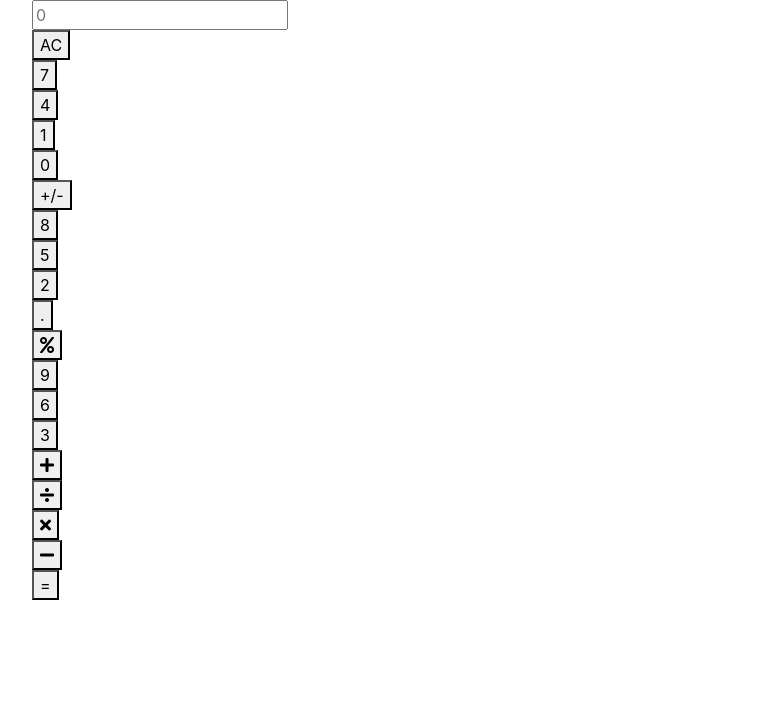
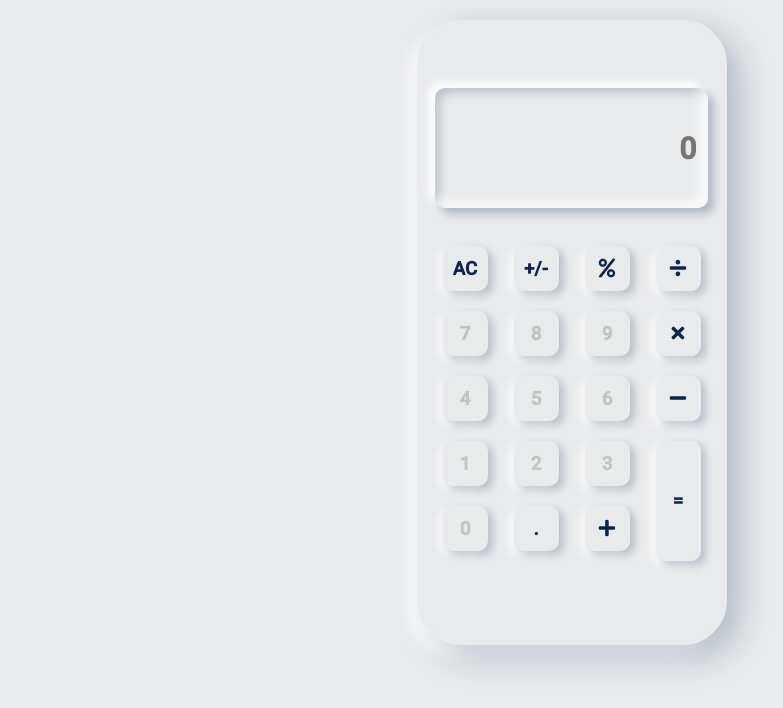
Before and after one commit to sofiSerrano/Calculator, a plain HTML site: page index.html in a window 1280 px wide. Shown: the whole page, without its empty margins (68-851 px from the left). Drawn offline with nearby package versions, Linux system fonts and the light colour scheme.

Commit message:
the css calculator is done

```diff
--- /dev/null
+++ b/css/index.css
@@ -0,0 +1,158 @@
+@import url('https://fonts.googleapis.com/css2?family=Roboto:wght@300;400;500&display=swap');
+*
+{
+	margin: 0;
+	padding: 0;
+	font-family: 'Roboto', sans-serif;
+}
+body
+{
+    background: #e8eaec;
+}
+.box
+{
+    margin-top: 20px;
+}
+.box .screen
+{
+    width: 42%;
+    height: 625px;
+    background: #e8eaec;
+    box-shadow:
+    12px 12px 32px rgba(13,39,80,0.25),
+    -10px 10px 15px #fff;
+    margin: 0 auto;
+    border: 8px solid #e8eaec;
+    min-width: 310px;
+    max-width: 310px;
+    border-radius: 44px;
+}
+.screen .notch
+{
+    width: 159px;
+    height: 30px;
+    margin: 0px auto;
+    background: #e8eaece1;
+    border-bottom-right-radius: 15px;
+    border-bottom-left-radius:15px ;
+}
+
+
+.area
+{
+    min-width: 50% !important;
+    width: 93% !important;
+    min-height: 120px !important;
+    margin-left: -5px;
+    margin-top: 60px;
+    font-size: 30px !important;
+    text-align: center;
+    text-align: right;
+    overflow: scroll;
+    outline: none;
+    border: none;
+    font-weight: bold;
+    color: #0b254e;
+    background: #e8eaec;
+    border-radius: 10px;
+    padding: 12px;
+    box-shadow:
+    6px 6px 8px rgba(13, 39, 80, 0.25),
+    -6px -6px 10px #fff,
+    inset -8px -8px 12px rgba(255,255,255,0.7),
+    inset 5px 5px 8px rgba(13,39,80,0.2);
+
+
+}
+.calculator
+{
+    margin: 0;
+    box-sizing: content-box;
+}
+.key
+{
+    float:  left !important;
+    font-size: 15pt;
+    display: flex !important;
+    margin: -4%;
+    margin-left: auto !important;
+    margin-right: auto !important;
+}
+.first-col,
+.second-col,
+.third-col,
+.fourth-col,
+.fifth-col
+{
+    padding: 10px;
+    white-space: wrap;
+    margin: -9.5px;
+    display: inline-block;
+    margin-top: 20px !important;
+    justify-content: space-between !important;
+}
+.button
+{
+    display: block;
+    padding-left: 40px;
+    min-height: 40px;
+    padding-right: 30px;
+    white-space: wrap;
+    word-wrap: break-word;
+    margin-top: 20px;
+    justify-content: space-between !important;
+}
+button
+{
+    position: relative;
+    margin-left: -54px !important;
+    min-width: 45px;
+    align-items: center;
+    justify-content: center;
+    text-align: center;
+    padding: 0px;
+    background: transparent;
+    color: #c2c3c3 !important;
+    border: none !important;
+    border-radius: 10px !important;
+    height: 45px;
+    outline: none;
+    font-weight:  bold !important;
+    font-size: 14pt !important;
+    box-shadow:
+    4px 4px 8px rgba(13, 39,80,0.25),
+    -4px 4px 8px #fff;
+}
+.btn-work
+{
+    color: #0b254e !important;
+}
+.btn-equal
+{
+    color: #0b254e !important;
+    height: 120px !important;
+}
+button:focus
+{
+    cursor: pointer;
+    outline: none !important;
+    border: none !important;
+
+}
+button:active
+{
+    box-shadow:
+    -3px -3px 7px #a0a0a032,
+    3px 3px 5px rgba(94, 104, 121, 0.417);
+    outline: none !important;
+    border: none !important;
+}
+button:hover
+{
+    color: #696a6a !important;
+}
+.btn-work:hover,
+.btn-equal:hover
+{
+    color:#0b254e !important;
+}
--- a/index.html
+++ b/index.html
@@ -6,16 +6,20 @@
     <title>Calculator UI -Neumorphism</title>
     <link rel="stylesheet" href="https://cdn.jsdelivr.net/npm/bootstrap@4.5.3/dist/css/bootstrap.min.css">
     <link rel="stylesheet" href="https://cdnjs.cloudflare.com/ajax/libs/font-awesome/5.11.2/css/all.min.css">
+    <link rel="stylesheet" href="css/index.css">
+    <link rel="stylesheet" href="css/css.css">
     <script src="index.js"></script>
 </head>
 <body>
 
     <div class="container">
+        <div class="box">
+            <div class="screen">
 
                 <form class="calculator container">
                     <input type="text" placeholder="0" name="displayResult" class="area"/>
 
-            <div class="keyContainer" id="keyBoard">
+                    <div class="key container" id="keyBoard">
 
                         <div class="first-col"></div>
 
@@ -53,6 +57,8 @@
                 </form>
 
             </div>
+        </div>
+    </div>
 
 </body>
 </html>
```
Also changed, not shown: index.css (deleted). Lines whose indentation alone changed are shown as unchanged.
